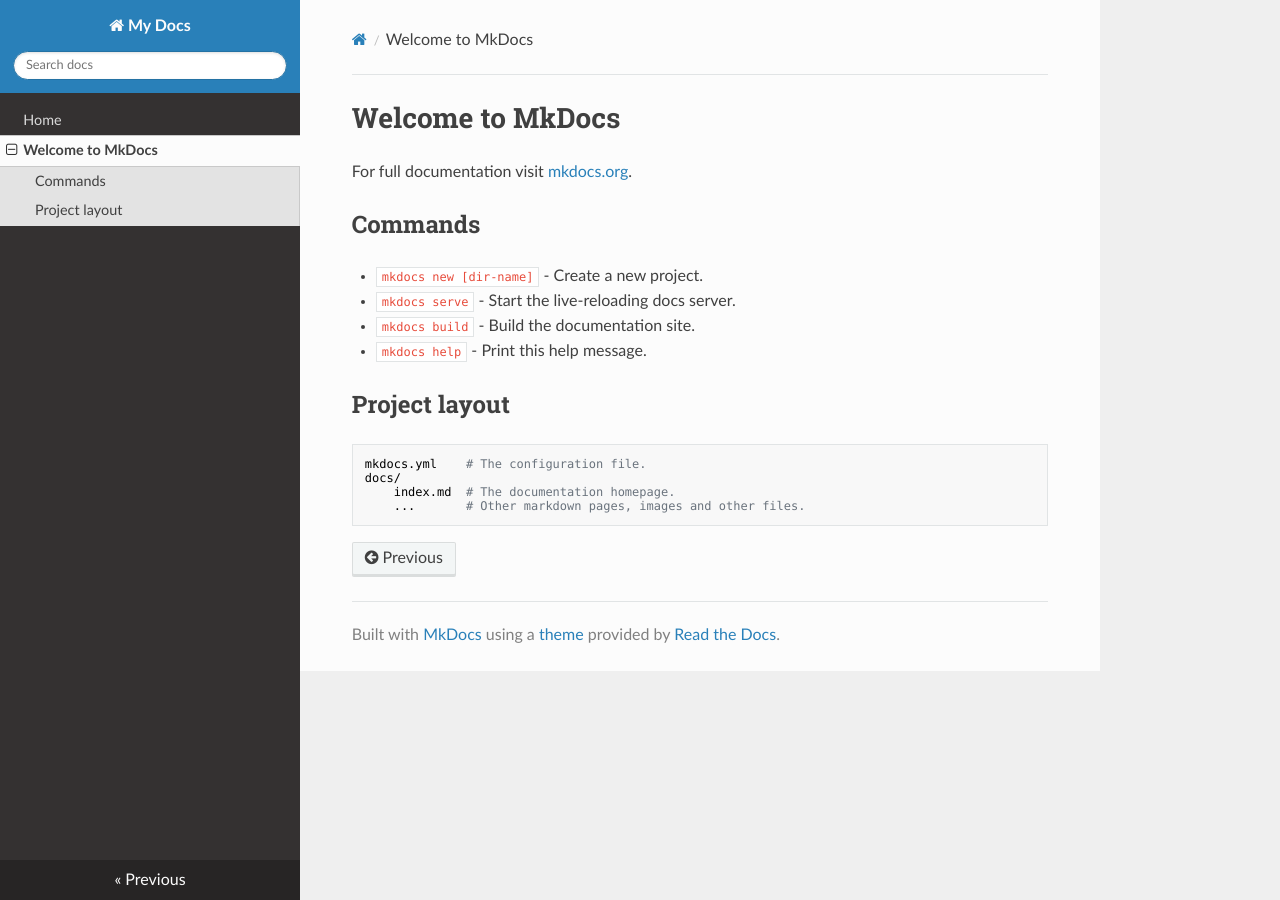
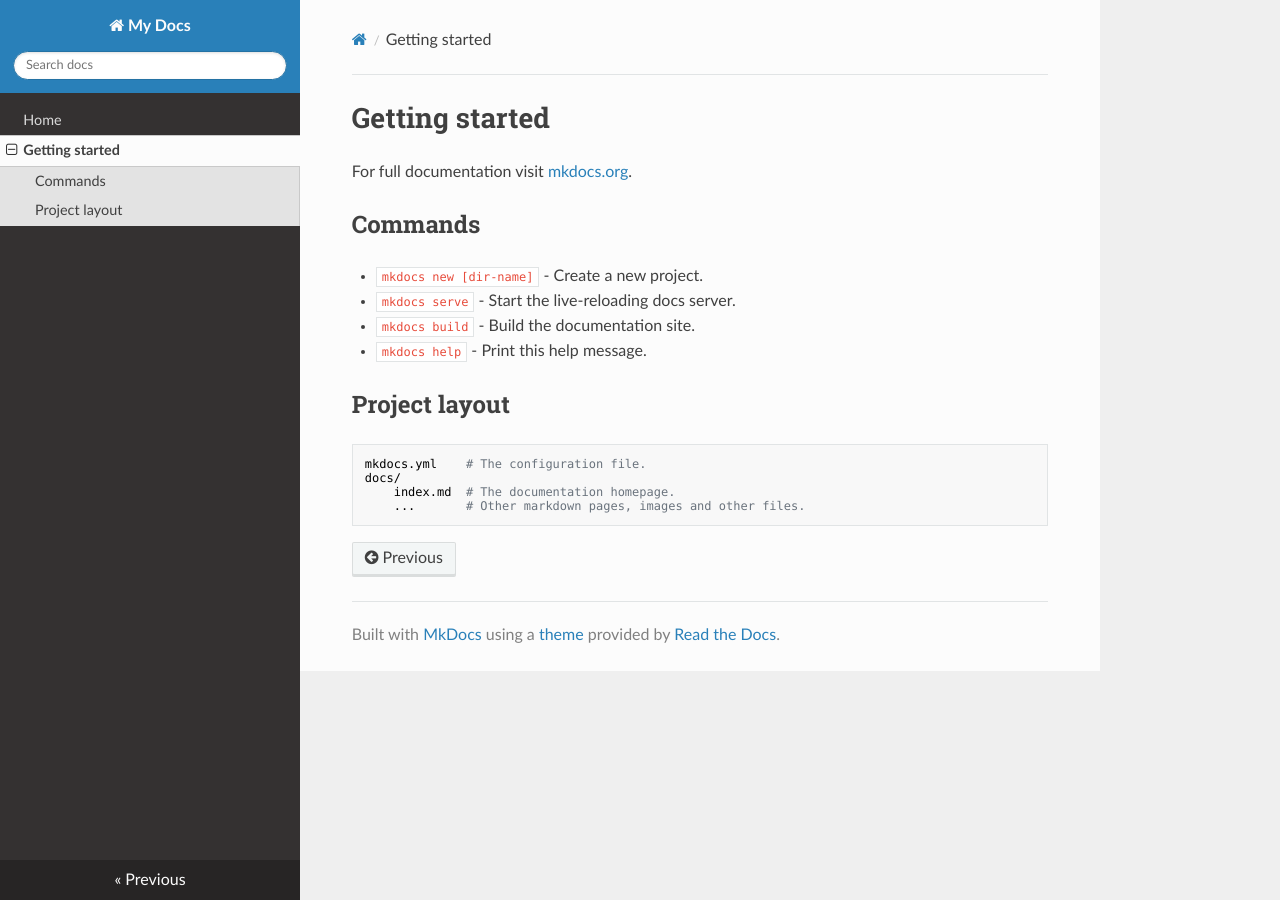
Before and after one commit to GooRiOn/ReadTheDocs.Demo, an MkDocs documentation site: the page built from docs/getting-started.md, in a window 1280 px wide. Built offline with MkDocs 1.6.1, drawn with Linux system fonts in a browser that asks for light colours; nearby versions of some CDN libraries.

Commit message:
Changed header

```diff
--- a/docs/getting-started.md
+++ b/docs/getting-started.md
@@ -1,4 +1,4 @@
-# Welcome to MkDocs
+# Getting started
 
 For full documentation visit [mkdocs.org](https://mkdocs.org).
 
```
